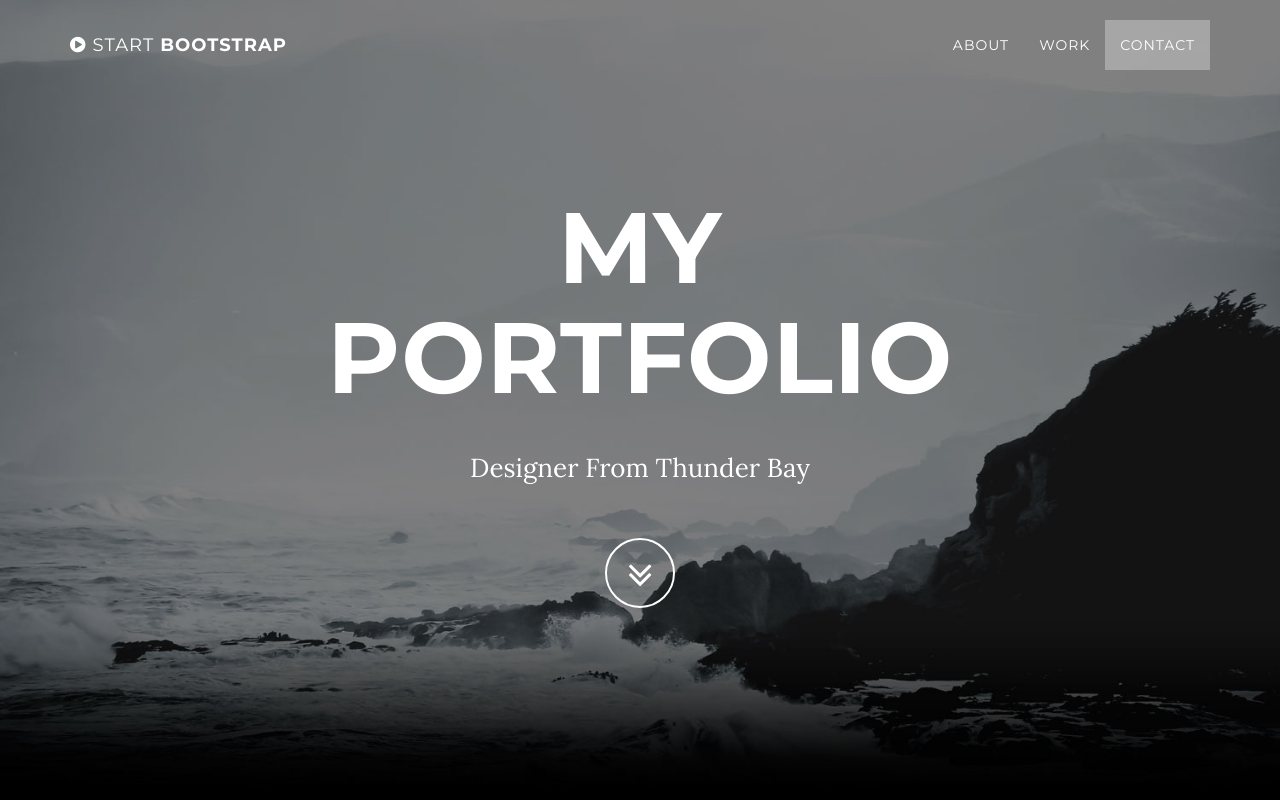
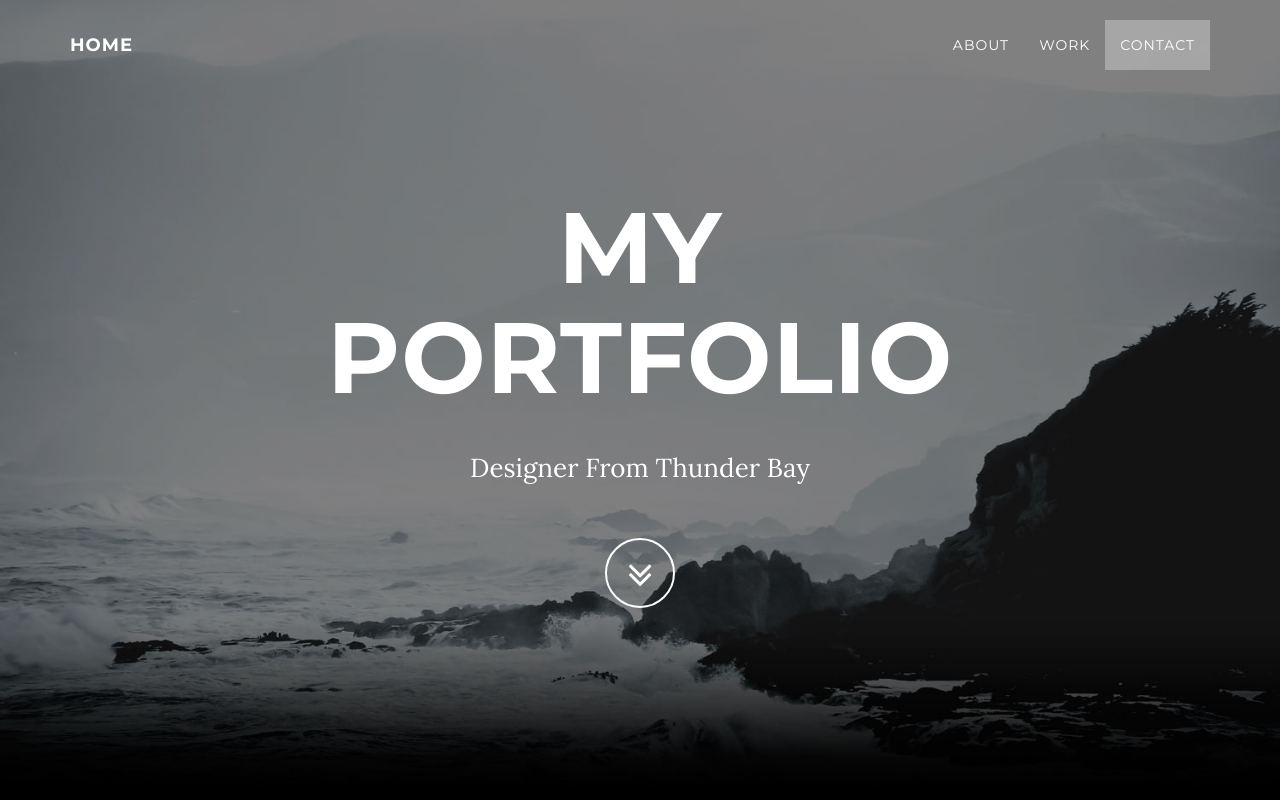
Before and after one commit to Ryanp34/Ryanp34.github.io, a website: page index.html in a window 1280 px wide. Shown: the top 800 px of the page. Drawn offline with nearby package versions, Linux system fonts and the light colour scheme; some packages are replaced by stand-ins of ours.

Commit message:
added home button

```diff
--- a/index.html
+++ b/index.html
@@ -41,7 +41,7 @@
                     Menu <i class="fa fa-bars"></i>
                 </button>
                 <a class="navbar-brand page-scroll" href="#page-top">
-                    <i class="fa fa-play-circle"></i> <span class="light">Start</span> Bootstrap
+                    Home
                 </a>
             </div>
 
```
